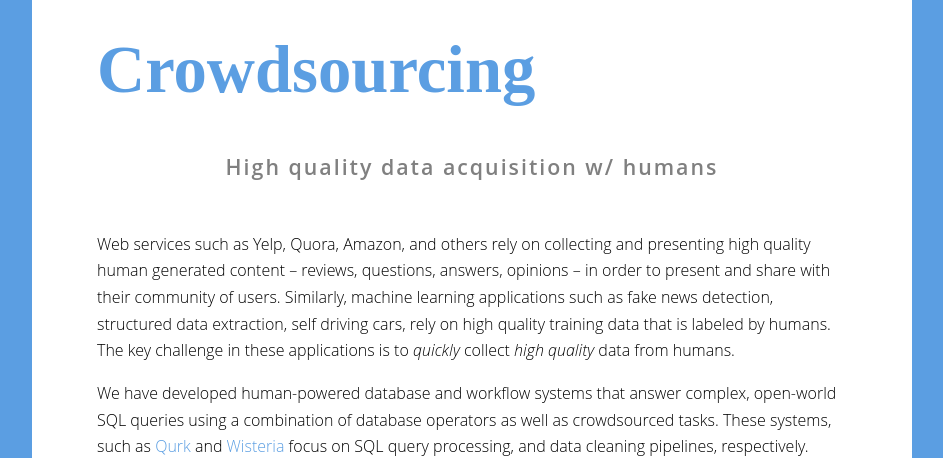
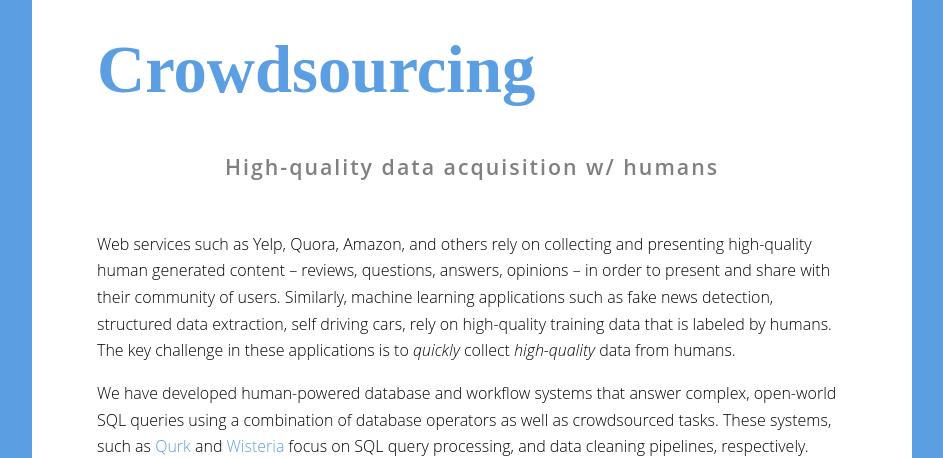
Before and after one commit to cudbg/lab, a Jekyll site: the page built from crowdsourcing.md, in a window 1280 px wide. Shown: the top 458 px of the page, without its empty margins (168-1111 px from the left). Built offline with Jekyll 4.4.1, drawn with Linux system fonts in a browser that asks for light colours; some web fonts are replaced.

```diff
--- a/crowdsourcing.md
+++ b/crowdsourcing.md
@@ -7,12 +7,12 @@ tags: crowd
 ---
 
 <div class="callout">
-High quality data acquisition w/ humans
+High-quality data acquisition w/ humans
 </div>
 
 
 
-Web services such as Yelp, Quora, Amazon, and others rely on collecting and presenting high quality human generated content -- reviews, questions, answers, opinions -- in order to present and share with their community of users.  Similarly, machine learning applications such as fake news detection, structured data extraction, self driving cars, rely on high quality training data that is labeled by humans.  The key challenge in these applications is to _quickly_ collect _high quality_ data from humans.
+Web services such as Yelp, Quora, Amazon, and others rely on collecting and presenting high-quality human generated content -- reviews, questions, answers, opinions -- in order to present and share with their community of users.  Similarly, machine learning applications such as fake news detection, structured data extraction, self driving cars, rely on high-quality training data that is labeled by humans.  The key challenge in these applications is to _quickly_ collect _high-quality_ data from humans.
 
 We have developed human-powered database and workflow systems that answer complex, open-world SQL queries using a combination of database operators as well as crowdsourced tasks.  These systems, such as [Qurk]() and [Wisteria]() focus on SQL query processing, and data cleaning pipelines, respectively.
 
```
Also changed, not shown: index.md (+1 -1 lines).
